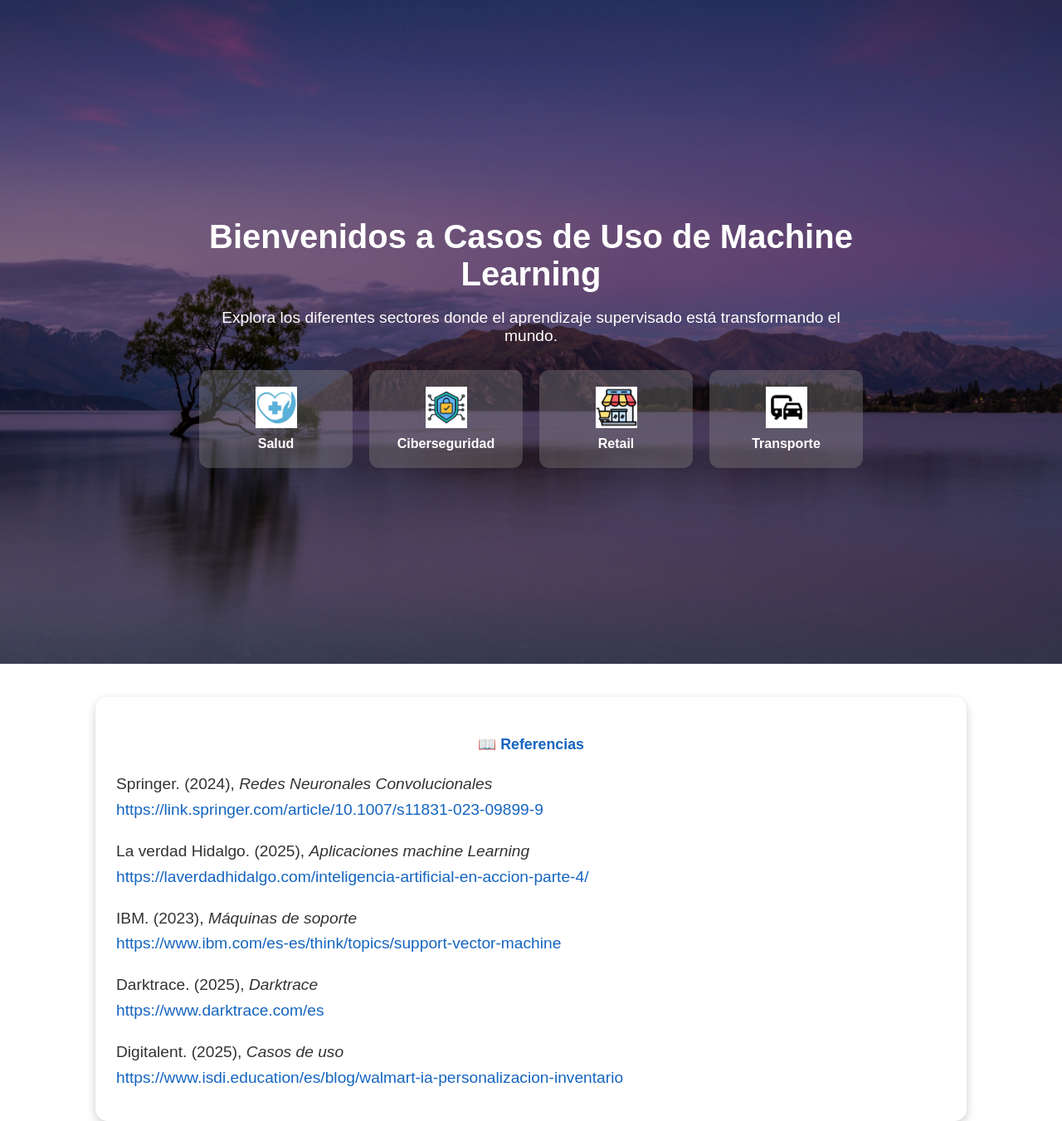
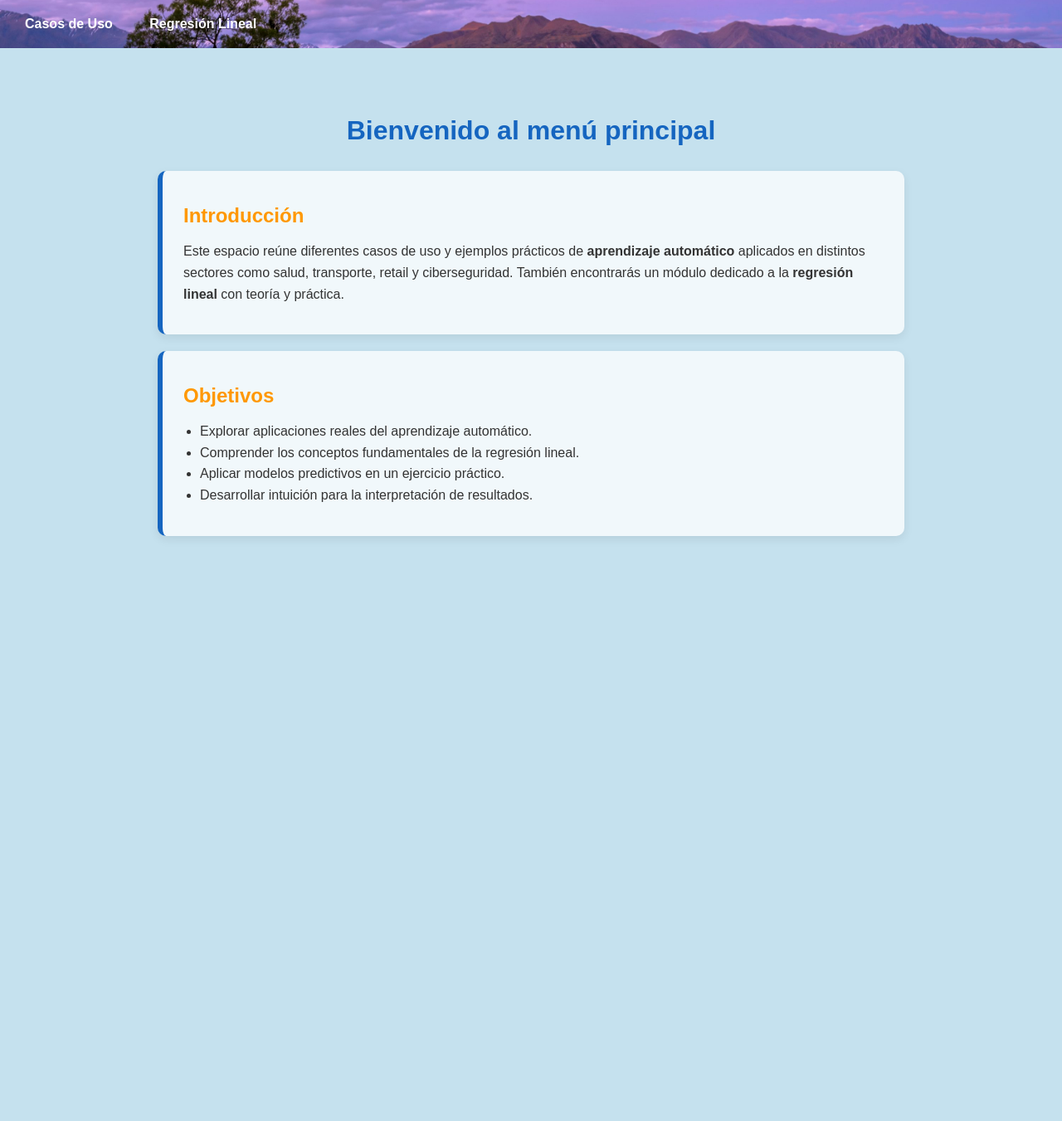
Before and after one commit to mg6478207-a11y/Casos_Uso_Machine_Learning, a Flask app: page / in a window 1280 px wide. Shown: the whole page at 83% size. After the commit the page ends 648 px from the top, so only its background shows below. Run offline with Flask 3, Linux system fonts and the light colour scheme.

Commit message:
Se sube la carpeta con el menu regresion lineal
Se realizaron cambios al menú principal para poder insertar los dos submenús de regresión lineal

```diff
--- a/CLASE601/app.py
+++ b/CLASE601/app.py
@@ -1,5 +1,5 @@
-from flask import Flask
-from flask import render_template
+from flask import Flask, render_template, request, send_file
+from LRModel import generar_grafico
 
 app = Flask(__name__)
 
@@ -7,6 +7,7 @@ app = Flask(__name__)
 def home():
     return render_template('index.html')
 
+# Casos de uso
 @app.route('/Salud')
 def Salud():
     return render_template('Salud.html')
@@ -23,5 +24,39 @@ def Retail():
 def Transporte():
     return render_template('Transporte.html')
 
+# Regresión Lineal - Conceptos
+@app.route('/LRConceptos')
+def LRConceptos():
+    return render_template('LRConceptos.html')
+
+
+
+@app.route("/LRPractico", methods=["GET", "POST"])
+def lr_practico():
+    peso_estimado = None
+    volumen = None
+    densidad = None
+
+    if request.method == "POST":
+        volumen = float(request.form["volumen"])
+        densidad = float(request.form["densidad"])
+        peso_estimado = volumen * densidad  # o tu modelo real
+
+    return render_template("LRPractico.html",
+                           peso_estimado=peso_estimado,
+                           volumen=volumen,
+                           densidad=densidad)
+
+@app.route("/grafico")
+def grafico():
+    # Recuperar valores pasados desde el formulario
+    from flask import request
+    volumen = request.args.get("volumen", type=float)
+    densidad = request.args.get("densidad", type=float)
+    peso = request.args.get("peso", type=float)
+
+    img = generar_grafico(volumen, densidad, peso)
+    return send_file(img, mimetype="image/png")
+
 if __name__ == '__main__':
     app.run(debug=True)
--- a/CLASE601/static/style.css
+++ b/CLASE601/static/style.css
@@ -1,78 +1,96 @@
-/* Menu principal */
-body, html {
+/* ===== Estilos exclusivos del Menú Principal ===== */
+body.main-page {
+    font-family: Arial, sans-serif;
+    background: #c5e1ee;
     margin: 0;
     padding: 0;
-    height: 100%;
-    font-family: 'Arial', sans-serif;
+}
+.main-content section {
+    background: #ffffffc4;
+    padding: 20px 25px;
+    border-left: 6px solid #1565c0;  /* franja azul */
+    border-radius: 10px;
+    margin-bottom: 20px;
+    box-shadow: 0 4px 12px rgba(0,0,0,0.08);
 }
 
-.hero {
-    position: relative;
+/* Ajustes al nav solo en main-page */
+body.main-page nav {
     background-image: image('static',filename='fondo.jpeg');
     background: url("/static/fondo.jpeg") no-repeat center center/cover;
-    height: 100vh;
-    display: flex;
-    align-items: center;
-    justify-content: center;
-    text-align: center;
-    color: white;
+    padding: 10px;
 }
 
-.overlay {
-    position: absolute;
-    top: 0; left: 0;
-    width: 100%; height: 100%;
-    background: rgba(0, 0, 0, 0.5);
+body.main-page nav ul {
+    list-style: none;
+    margin: 0;
+    padding: 0;
 }
 
-.content {
+body.main-page nav ul li {
     position: relative;
-    z-index: 1;
-    max-width: 800px;
+    display: inline-block;
 }
 
-h1 {
-    font-size: 2.5rem;
-    margin-bottom: 15px;
+body.main-page nav ul li a {
+    display: block;
+    color: white;
+    padding: 10px 20px;
+    text-decoration: none;
+    font-weight: bold;
 }
 
-p {
-    font-size: 1.2rem;
+body.main-page nav ul li a:hover {
+    background: #d4d3d359;
+}
+
+body.main-page nav ul ul {
+    display: none;
+    position: absolute;
+    background: #333;
+    min-width: 150px;
+    z-index: 1;
+}
+
+body.main-page nav ul ul li {
+    display: block;
+}
+
+body.main-page nav ul li:hover ul {
+    display: block;
+}
+
+/* Contenido central */
+.main-content {
+    max-width: 900px;
+    margin: 40px auto;
+    padding: 20px;
+    text-align: left;
+}
+
+.main-content h1 {
+    text-align: center;
+    color: #1565c0;
     margin-bottom: 30px;
 }
 
-.menu {
-    display: flex;
-    justify-content: center;
-    flex-wrap: nowrap;
-    gap: 20px;
-}
-
-.btn {
-    display: flex;
-    flex-direction: column;
-    align-items: center;
-    justify-content: center;
-    text-decoration: none;
-    background: rgba(143, 140, 140, 0.349);
-    padding: 20px;
-    border-radius: 12px;
-    color: white;
-    font-weight: bold;
-    width: 150px;
-    transition: 0.3s ease;
-}
-
-.btn img {
-    width: 50px;
-    height: 50px;
+.main-content h2 {
+    color: #ff9800;
+    margin-top: 20px;
     margin-bottom: 10px;
 }
 
-.btn:hover {
-    background: rgba(12, 11, 11, 0.692);
-    transform: scale(1.05);
+.main-content p,
+.main-content ul {
+    font-size: 1rem;
+    line-height: 1.6;
+    color: #333;
 }
+
+.main-content ul {
+    padding-left: 20px;
+}
+
 /*-----------------------------------------------------------------------------***/
 /*-------------------salud, Transporte, retail y ciberseguridad-----------------------------------------------------***/
 /*-----------------------------------------------------------------------------***/
--- /dev/null
+++ b/CLASE601/templates/base.html
@@ -0,0 +1,6 @@
+<nav class="navbar">
+  <ul>
+    <li><a href="/">Casos de Uso</a></li>
+    <li><a href="/Regresion">Regresión Lineal</a></li>
+  </ul>
+</nav>
--- a/CLASE601/templates/index.html
+++ b/CLASE601/templates/index.html
@@ -1,70 +1,56 @@
-
 <!DOCTYPE html>
 <html lang="es">
 <head>
     <meta charset="UTF-8">
-    <title>Casos de Uso - ML Supervisado</title>
-    <link rel="stylesheet" href="{{ url_for('static', filename='style.css') }}">
+    <meta name="viewport" content="width=device-width, initial-scale=1.0">
+    <title>Menú Principal</title>
+    <link rel="stylesheet" href="/static/style.css">
 </head>
+<body class="main-page">
+    <!-- Menú de navegación -->
+    <nav>
+        <ul>
+            <li>
+                <a href="/">Casos de Uso</a>
+                <ul>
+                    <li><a href="/Salud">Salud</a></li>
+                    <li><a href="/Ciberseguridad">Ciberseguridad</a></li>
+                    <li><a href="/Transporte">Transporte</a></li>
+                    <li><a href="/Retail">Retail</a></li>
+                </ul>
+            </li>
+            <li>
+                <a href="#">Regresión Lineal</a>
+                <ul>
+                    <li><a href="/LRConceptos">Conceptos Básicos</a></li>
+                    <li><a href="/LRPractico">Ejercicio Práctico</a></li>
+                </ul>
+            </li>
+        </ul>
+    </nav>
 
-<body>
-    <div class="hero">
-        <div class="overlay"></div>
-        <div class="content">
-            <h1>Bienvenidos a Casos de Uso de Machine Learning</h1>
-            <p>Explora los diferentes sectores donde el aprendizaje supervisado está transformando el mundo.</p>
+    <!-- Contenido principal -->
+    <div class="main-content">
+        <h1>Bienvenido al menú principal</h1>
 
-            <div class="menu">
-                <a href="/Salud" class="btn">
-                    <img src="{{ url_for('static', filename='salud.jpg') }}" alt="Salud">
-                    <span>Salud</span>
-                </a>
-                <a href="/Ciberseguridad" class="btn">
-                    <img src="{{ url_for('static', filename='Ciberseguridad.png') }}" alt="Ciberseguridad">
-                    <span>Ciberseguridad</span>
-                </a>
-                <a href="/Retail" class="btn">
-                    <img src="{{ url_for('static', filename='Retail.png') }}" alt="Retail">
-                    <span>Retail</span>
-                </a>
-                <a href="/Transporte" class="btn">
-                    <img src="{{ url_for('static', filename='transporte.png') }}" alt="Transporte">
-                    <span>Transporte</span>
-                </a>
-            </div>
-        </div>
+        <section class="intro">
+            <h2>Introducción</h2>
+            <p>
+                Este espacio reúne diferentes casos de uso y ejemplos prácticos de <b>aprendizaje automático</b>
+                aplicados en distintos sectores como salud, transporte, retail y ciberseguridad.
+                También encontrarás un módulo dedicado a la <b>regresión lineal</b> con teoría y práctica.
+            </p>
+        </section>
+
+        <section class="objectives">
+            <h2>Objetivos</h2>
+            <ul>
+                <li>Explorar aplicaciones reales del aprendizaje automático.</li>
+                <li>Comprender los conceptos fundamentales de la regresión lineal.</li>
+                <li>Aplicar modelos predictivos en un ejercicio práctico.</li>
+                <li>Desarrollar intuición para la interpretación de resultados.</li>
+            </ul>
+        </section>
     </div>
 </body>
-
-<!-- Sección de Referencias -->
-<div class="references">
-  <h3>📖 Referencias</h3>
-  <p>Springer. (2024), <i>Redes Neuronales Convolucionales</i><br>
-     <a href="https://link.springer.com/article/10.1007/s11831-023-09899-9" target="_blank">
-       https://link.springer.com/article/10.1007/s11831-023-09899-9
-     </a>
-  </p>
-  <p>La verdad Hidalgo. (2025), <i>Aplicaciones machine Learning</i><br>
-     <a href="https://laverdadhidalgo.com/inteligencia-artificial-en-accion-parte-4/" target="_blank">
-       https://laverdadhidalgo.com/inteligencia-artificial-en-accion-parte-4/
-     </a>
-  </p>
-  <p>IBM. (2023), <i>Máquinas de soporte</i><br>
-     <a href="https://www.ibm.com/es-es/think/topics/support-vector-machine" target="_blank">
-       https://www.ibm.com/es-es/think/topics/support-vector-machine
-     </a>
-  </p>
-  <p>Darktrace. (2025), <i>Darktrace</i><br>
-     <a href="https://www.darktrace.com/es" target="_blank">
-       https://www.darktrace.com/es
-     </a>
-  </p>
-  <p>Digitalent. (2025), <i>Casos de uso</i><br>
-     <a href="https://www.isdi.education/es/blog/walmart-ia-personalizacion-inventario" target="_blank">
-       https://www.isdi.education/es/blog/walmart-ia-personalizacion-inventario
-     </a>
-  </p>
-</div>
-
-
 </html>
```
Also changed, not shown: other parts of CLASE601/static/style.css (+102 -0 lines), CLASE601/LRModel.py (added, +37 -0 lines), CLASE601/templates/LRConceptos.html (added, +122 -0 lines), CLASE601/templates/LRPractico.html (added, +59 -0 lines), CLASE601/static/regresion3D.png (added).
